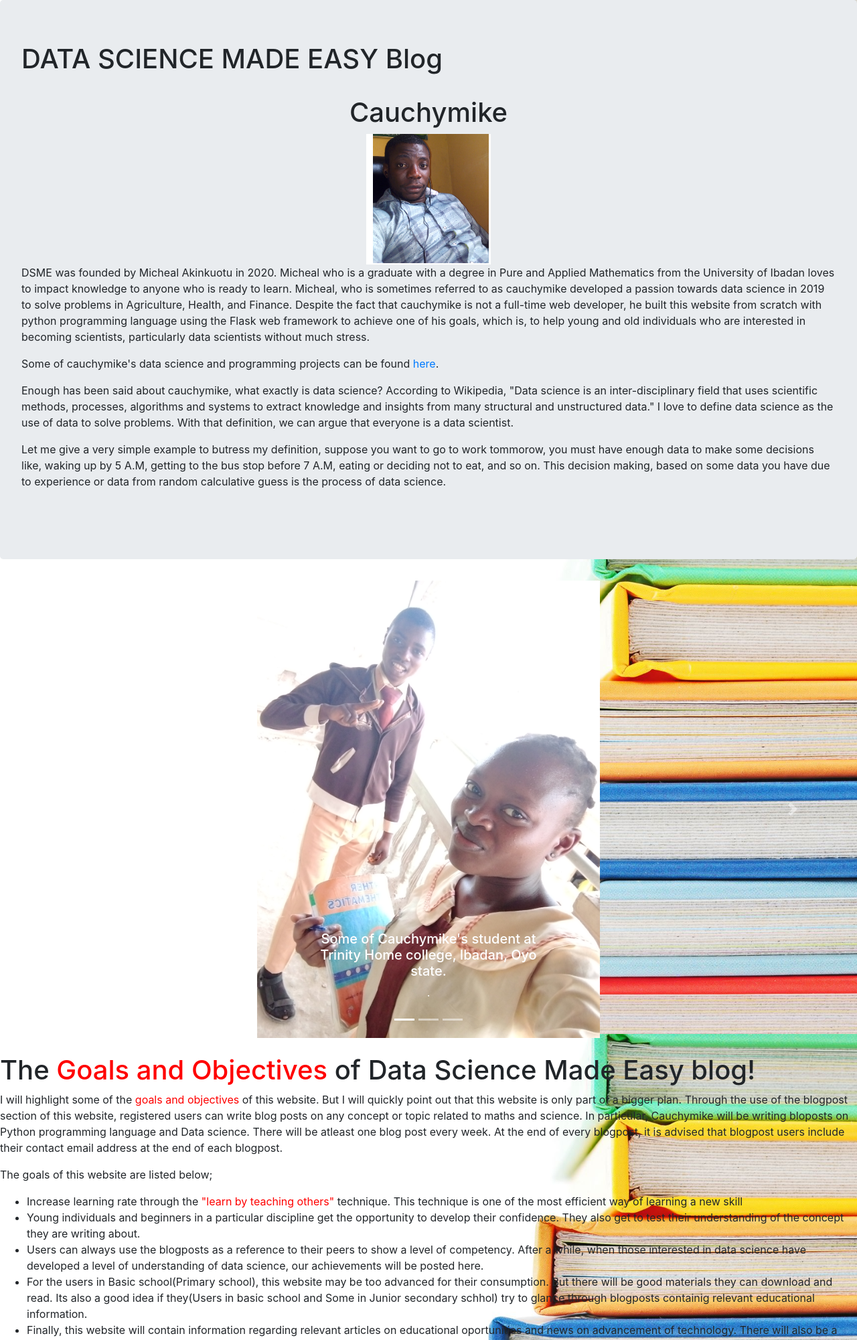
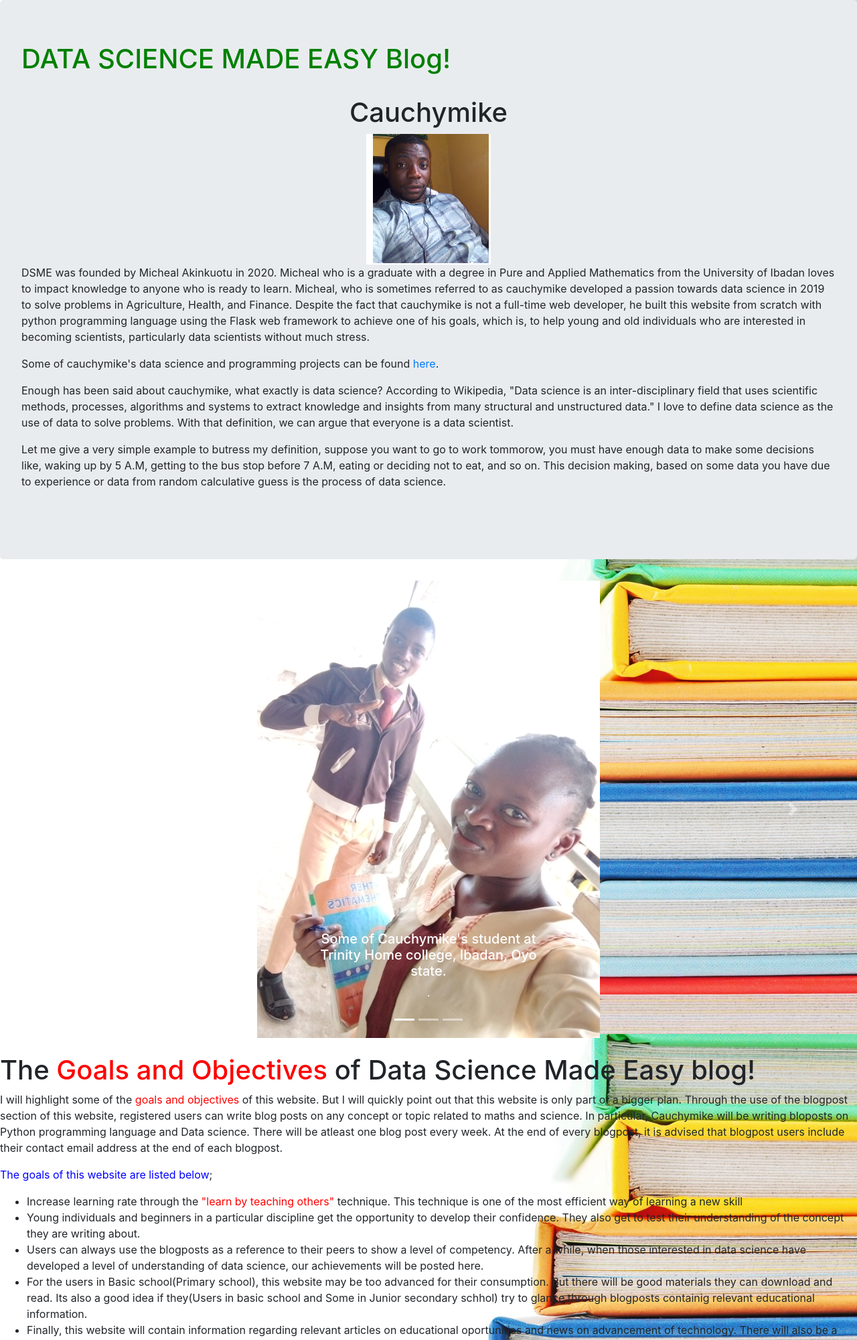
Before and after one commit to cauchymike/data_science, a Flask app: page /info in a window 1280 px wide. Shown: the part 56-2057 px from the top of the page at 67% size. Run offline with Flask 2, Linux system fonts and the light colour scheme; some libraries are stand-ins or nearby versions.

Commit message:
Update info.html

```diff
--- a/mathsclinicblog/templates/info.html
+++ b/mathsclinicblog/templates/info.html
@@ -2,7 +2,7 @@
 {% block content %}
 
   <div class="jumbotron">
-    <h1>DATA SCIENCE MADE EASY Blog </h1><br>
+    <h1><span style = "color: green;">DATA SCIENCE MADE EASY Blog! </span></h1><br>
     <div align='center'>
       <h1>Cauchymike</h1>
       <img align='center' src="{{url_for('static',filename='profile_pics/'+'Micheal4364.png')}}">
@@ -93,7 +93,7 @@
       At the end of every blogpost, it is advised that blogpost users include their contact email address at the end of each blogpost.
     </p>
     <p>
-    The goals of this website are listed below;
+   <span style = "color:blue;"> The goals of this website are listed below</span>;
     </p>
     <ul>
       <li>Increase learning rate through the <span class="note">"learn by teaching others"</span> technique.
```
